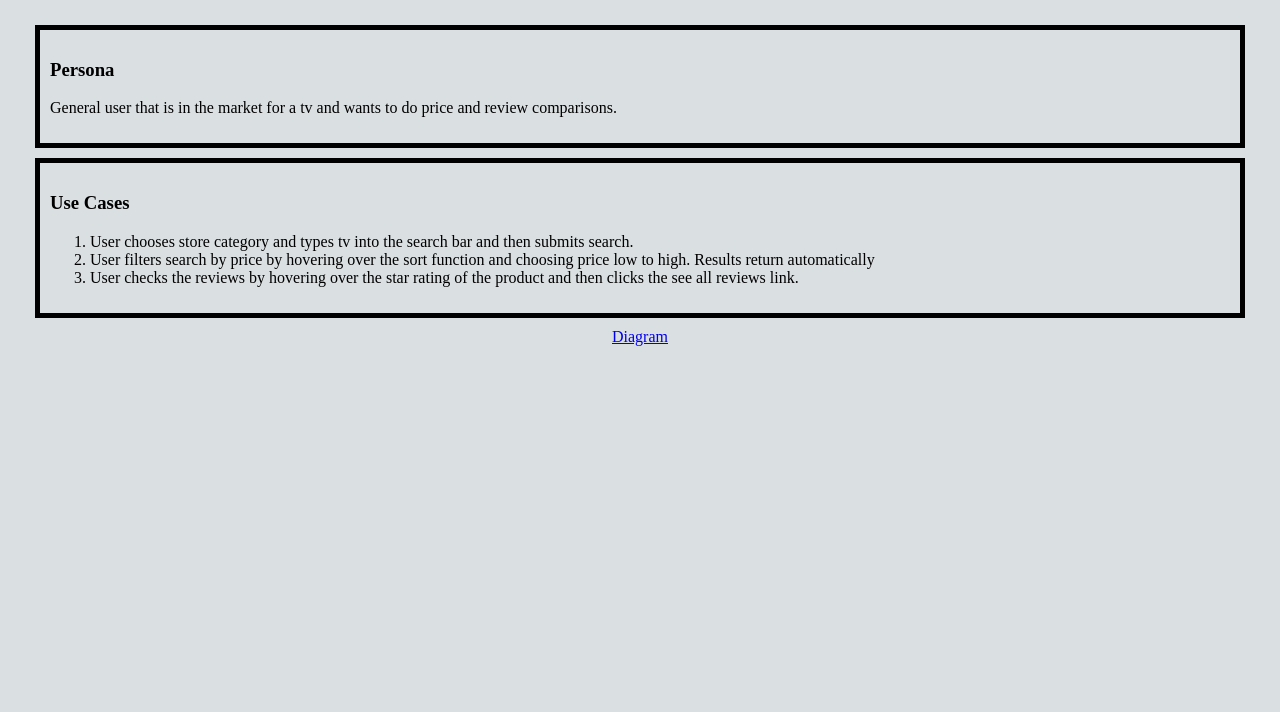
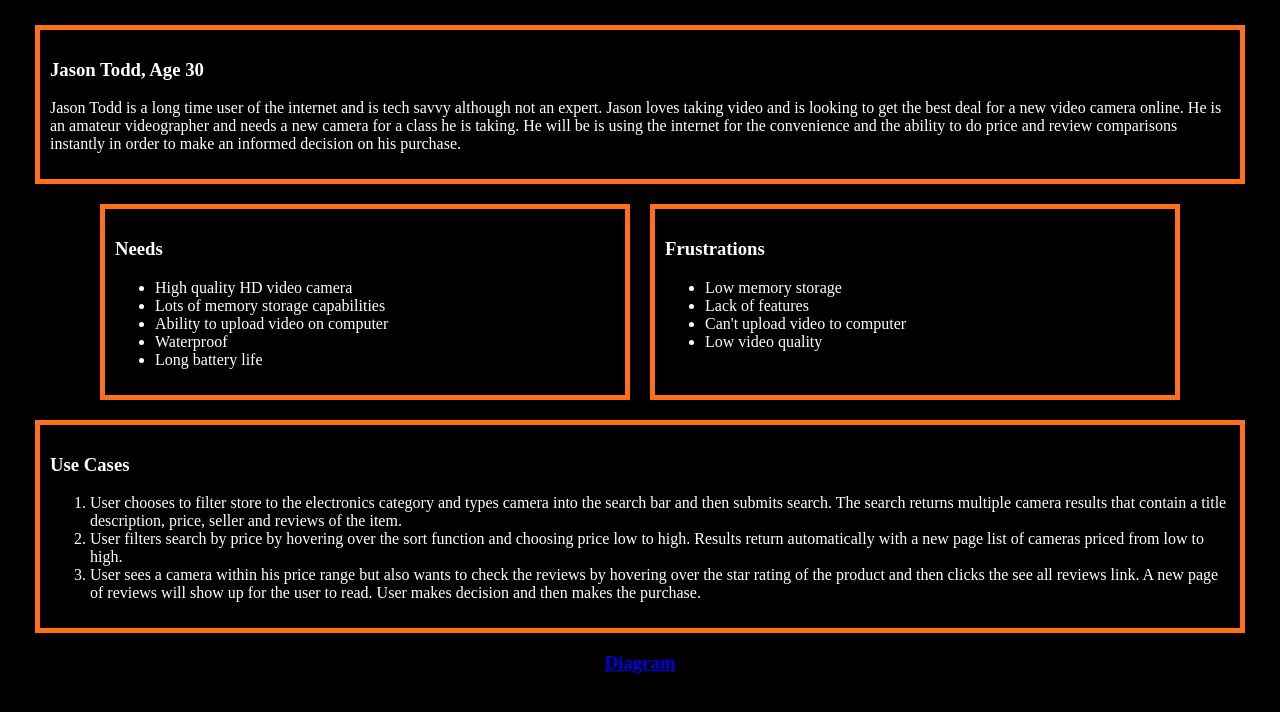
Before and after one commit to deepdivedylan/amazon-search, a PHP site: page / in a window 1280 px wide. Shown: the top 712 px of the page. Run offline with PHP 8.4, Linux system fonts and the light colour scheme.

Commit message:
finished database project

```diff
--- a/erd.php
+++ b/erd.php
@@ -1,7 +1,9 @@
 <!DOCTYPE html>
 <html>
-	<head></head>
+	<head><link rel="stylesheet" type="text/css" href="style.css"/></head>
 	<body>
-		<img src="diagram/amazon-search-diagram.jpg"/>
+		<div class="page2">
+			<img src="diagram/amazon-search-diagram.jpg"/>
+		</div>
 	</body>
 </html>
--- a/index.php
+++ b/index.php
@@ -5,24 +5,56 @@
 		<link rel="stylesheet" type="text/css" href="style.css"/>
 	</head>
 	<body>
-		<div class="blueBorder">
-			<h3>Persona</h3>
-				<p>General user that is in the market for a tv and wants to do price and review comparisons.</p>
+		<div id="main">
+					<h3>Jason Todd, Age 30</h3>
+			<p>
+			Jason Todd is a long time user of the internet and is tech savvy although not an expert. Jason loves
+			taking video and is looking to get the best deal for a new video camera online. He is an amateur videographer
+			and needs a new camera for a class he is taking. He will be is using the internet for the convenience and the
+			ability to do price and review comparisons instantly in order to make an informed decision on his purchase.
+			</p>
 		</div>
-		<div class="blueBorder">
-		<h3>Use Cases</h3>
-		<p>
-			<ol>
-				<li>User chooses store category and types tv into the search bar and then submits search.</li>
-				<li>User filters search by price by hovering over the sort function and choosing price low to high.
-					Results return automatically</li>
-				<li>User checks the reviews by hovering over the star rating of the product and then clicks the see
-					all reviews link.</li>
-			</ol>
-		</p>
+		<div class="center">
+		<div class="border">
+			<h3>Needs</h3>
+			<ul>
+				<li>High quality HD video camera</li>
+				<li>Lots of memory storage capabilities</li>
+				<li>Ability to upload video on computer</li>
+				<li>Waterproof</li>
+				<li>Long battery life</li>
+			</ul>
 		</div>
+		<div class="border">
+			<h3>Frustrations</h3>
+			<ul>
+				<li>Low memory storage</li>
+				<li>Lack of features</li>
+				<li>Can't upload video to computer</li>
+				<li>Low video quality</li>
+			</ul>
+		</div>
+		</div>
+		<div id="main2">
+			<h3>Use Cases</h3>
+			<p>
+				<ol>
+					<li>User chooses to filter store to the electronics category and types camera into the search bar and then
+					submits search.  The search returns multiple camera results that contain a title description, price,
+					seller and reviews of the item.
+					</li>
+					<li>User filters search by price by hovering over the sort function and choosing price low to high. Results
+					return automatically with a new page list of cameras priced from low to high.
+					</li>
+					<li>User sees a camera within his price range but also wants to check the reviews by hovering over the
+					star rating of the product and then clicks the see all reviews link. A new page of reviews will show up
+					for the user to read.  User makes decision and then makes the purchase.
+					</li>
+				</ol>
+			</p>
+			</div>
 		<div class="centerText">
-			<a href="erd.php">Diagram</a>
+			<a href="erd.php"><h3>Diagram</h3></a>
 		</div>
 	</body>
 </html>
--- a/style.css
+++ b/style.css
@@ -1,15 +1,47 @@
 body {
 	display: block;
 	margin: 25px;
-	background: #DADFE1;
+	background: #000;
+	color: #FFF;
 }
 
-.blueBorder {
-	border: 5px solid #000;
+#main{border: 5px solid #FF701C;
 	padding: 10px;
 	margin: 10px;
+}
+
+#image{
+	height:auto;
+}
+
+#main2{border: 5px solid #FF701C;
+	padding: 10px;
+	margin: 10px;
+}
+
+.border {
+	border: 5px solid #FF701C;
+	padding: 10px;
+	margin: 10px;
+	width: 500px;
+}
+
+.center{
+	display: flex;
+	flex-direction: row;
+	justify-content: center;
 }
 
 .centerText{
 	text-align: center;
 }
+
+.page2{
+	background-color: #FF701C;
+	padding: 0;
+	border: 5px solid #FF701C;
+}
+
+a:visited{
+	color: #FF701C;
+}
```
